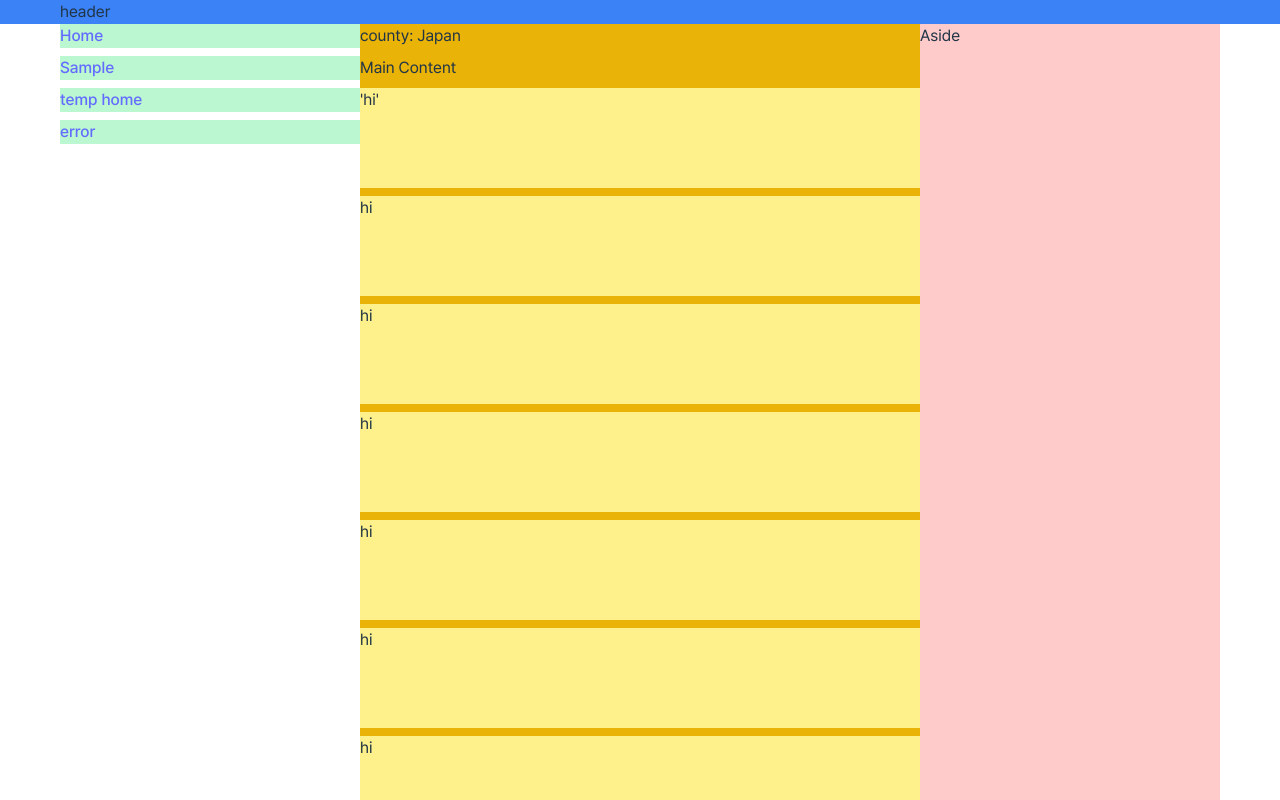
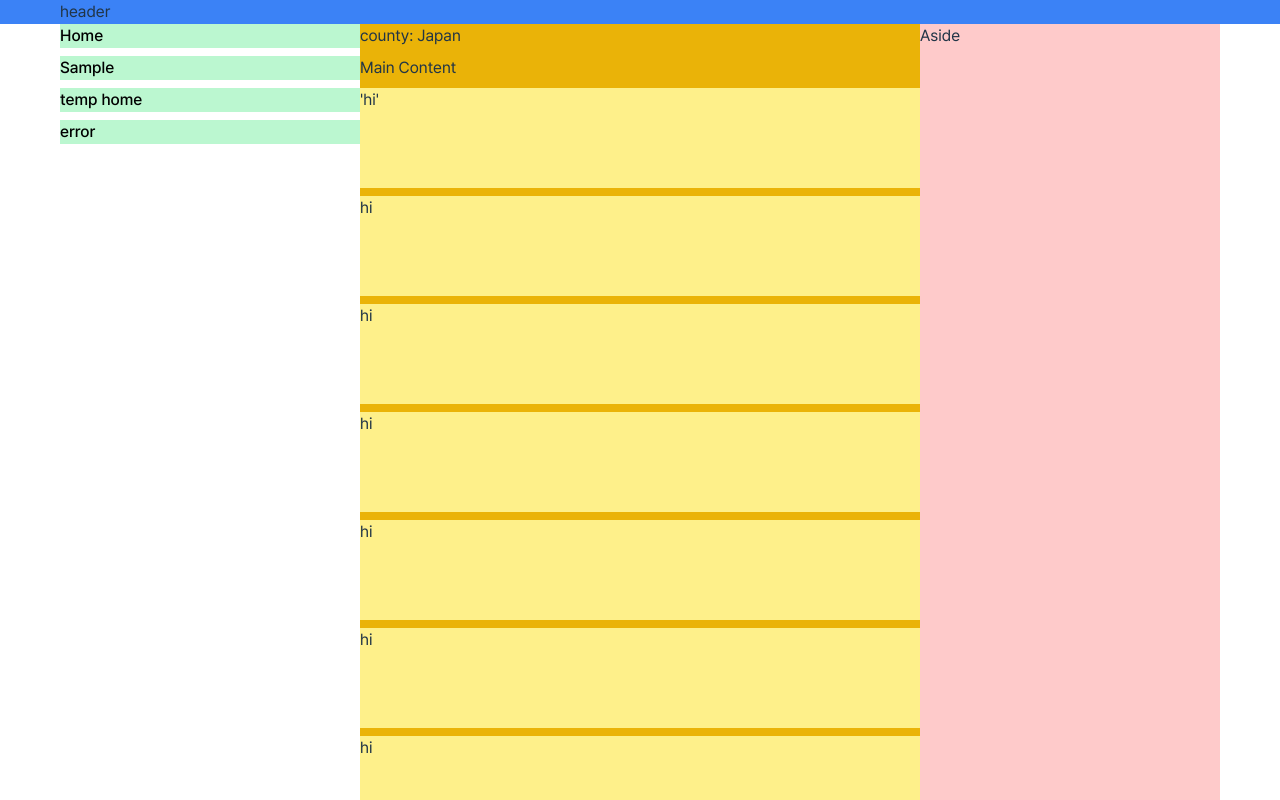
Before and after one commit to jihun-web-study/sulmun, a React (Vite) app: page / in a window 1280 px wide. Built offline with nearby package versions, Linux system fonts and the light colour scheme.

Commit message:
design: 모든 요소의 기본 마진/패딩 제거 & root 태그의 사이즈를 전체로 설정 & Vite로 기본 작성된 a/button 요소의 스타일 제거

```diff
--- a/src/index.css
+++ b/src/index.css
@@ -19,16 +19,24 @@
 
 * {
   box-sizing: border-box;
-  font-family: "Pretendard";
+  font-family: "Pretendard", sans-serif;
+  margin: 0;
+  padding: 0;
+}
+
+#root {
+  width: 100vw;
+  height: 100dvh;
+  max-height: 100dvh;
 }
 
 a {
   font-weight: 500;
-  color: #646cff;
+  color: black;
   text-decoration: inherit;
 }
 a:hover {
-  color: #535bf2;
+  color: #40a1a1;
 }
 
 body {
@@ -44,19 +52,8 @@ h1 {
   line-height: 1.1;
 }
 
-button {
-  border-radius: 8px;
-  border: 1px solid transparent;
-  padding: 0.6em 1.2em;
-  font-size: 1em;
-  font-weight: 500;
-  font-family: inherit;
-  background-color: #1a1a1a;
-  cursor: pointer;
-  transition: border-color 0.25s;
-}
 button:hover {
-  border-color: #646cff;
+  border-color: #40a1a1;
 }
 button:focus,
 button:focus-visible {
@@ -69,9 +66,6 @@ button:focus-visible {
     background-color: #ffffff;
   }
   a:hover {
-    color: #747bff;
-  }
-  button {
-    background-color: #f9f9f9;
+    /* color: #40A1A1; */
   }
 }
```
